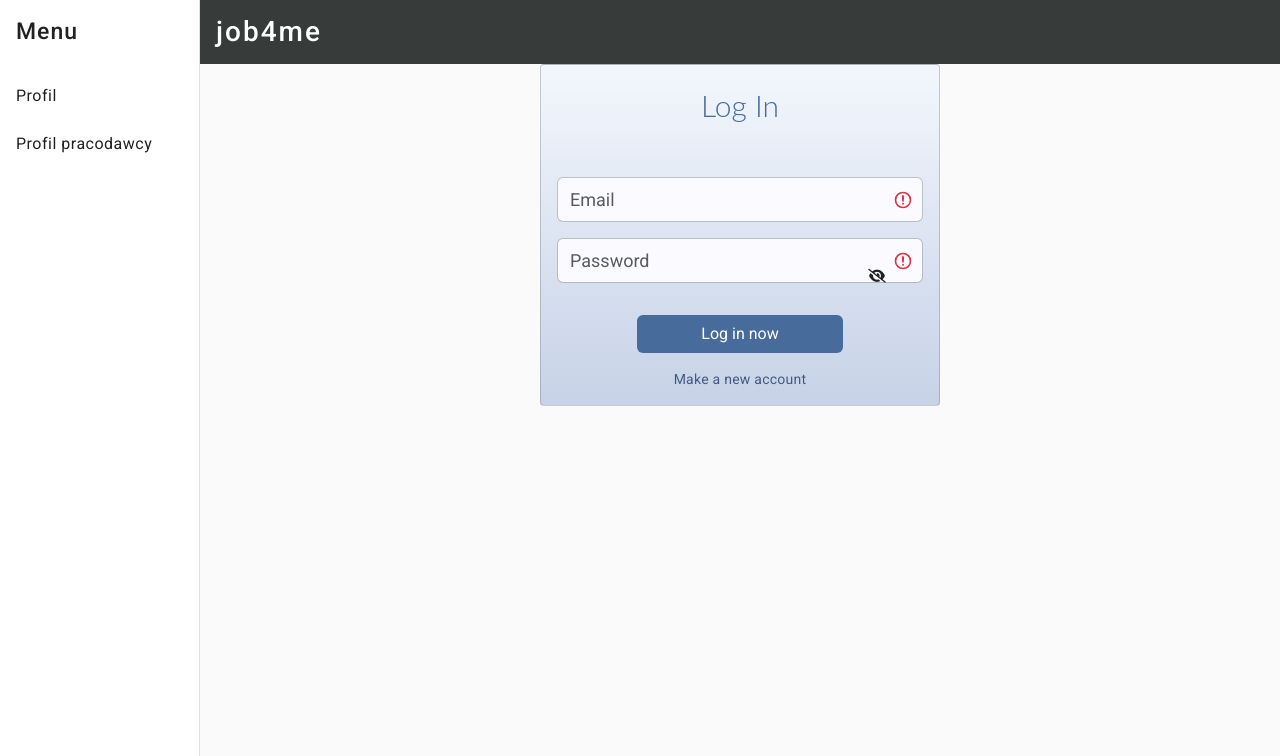
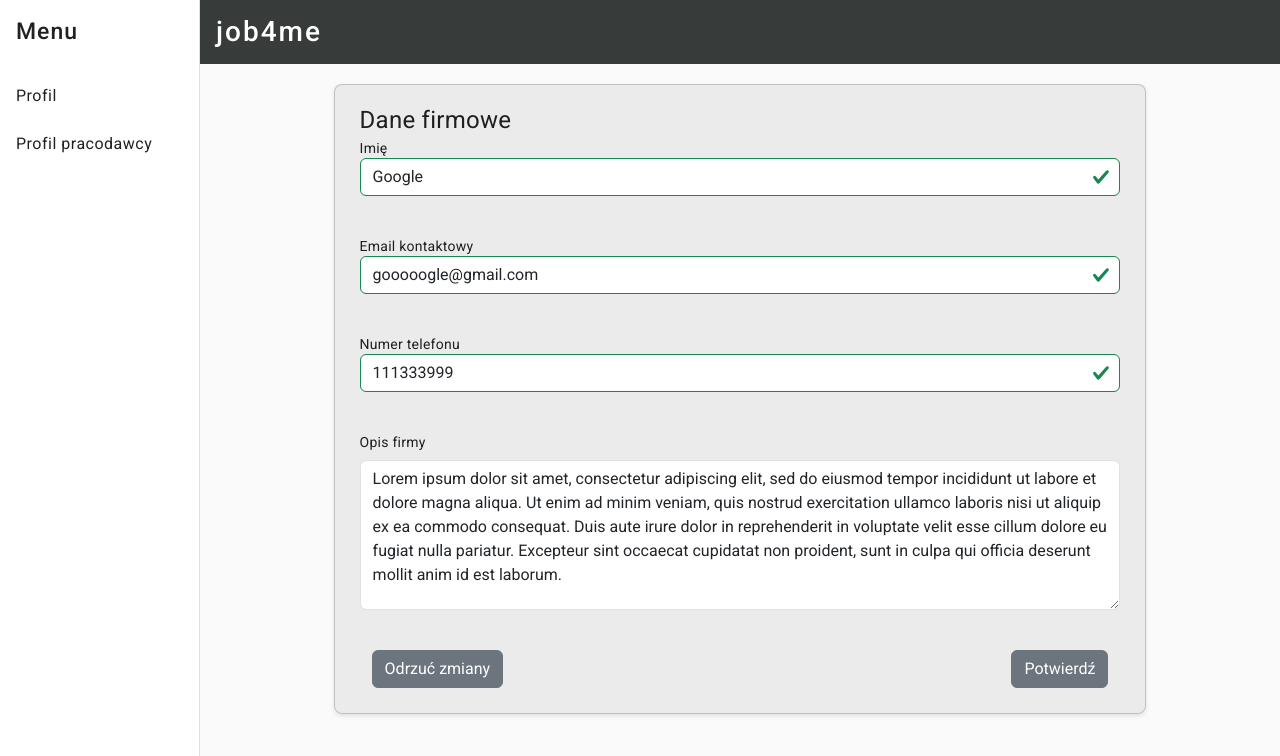
Before and after one commit to IzabelaRosinska/job4me-frontend, an Angular app: page /employer/editForm in a window 1280 px wide. Before the commit this address led to /login. Shown: the top 756 px of the page. Built offline with nearby package versions, Linux system fonts and the light colour scheme.

Commit message:
MIWM-221: Create edit info form employer

```diff
--- /dev/null
+++ b/src/app/employer/employer-account/employer-info-form/employer-info-form.component.html
@@ -0,0 +1,45 @@
+<div class="container align-content-left text-left main">
+
+
+  <div class="fieldset-outer">
+    <fieldset class="common-inputs-fieldset">
+      <form action="">
+        <legend>Dane firmowe</legend>
+        <label for="companyName">Imię</label>
+        <input type="text" #companyName id="companyName" name="companyName" class="form-control {{companyName.checkValidity()? 'is-valid':'is-invalid' }}" [minLength]="1" [maxLength]="100" (change)="companyName.checkValidity()" [(ngModel)]="employerAccountInfo.companyName" required>
+        <div *ngIf="!companyName.checkValidity()" class="invalid-feedback">Uzupełnij nazwę firmy</div>
+        <br><br>
+
+        <label for="mail">Email kontaktowy</label>
+        <input type="email" id="mail" #email  name="mail" class="form-control {{email.checkValidity() ? 'is-valid':'is-invalid' }}" [minLength]="1" [maxLength]="100" (change)="email.checkValidity()" [(ngModel)]="employerAccountInfo.email" required>
+        <div class="invalid-feedback" *ngIf="!email.checkValidity()" (change)="email.checkValidity()">{{email.value.length >0? 'Email niepoprawny' : 'Uzupełnij email'}}</div>
+        <br><br>
+
+        <label for="phone-number">Numer telefonu</label>
+        <input type="text" id="phone-number" #phoneNumber name="phone-number" class="form-control {{phoneNumber.checkValidity() ? 'is-valid':'is-invalid' }}" [minlength]="9"  [maxLength]="20" (change)="phoneNumber.checkValidity()" [(ngModel)]="employerAccountInfo.telephone" required>
+        <div class="invalid-feedback" *ngIf="!phoneNumber.checkValidity()" (change)="phoneNumber.checkValidity()">{{phoneNumber.value.length >=9? 'Telefon niepoprawny' : 'Uzupełnij numer kontaktowy'}}</div><br><br>
+
+
+        <label for="description" class="form-label">Opis firmy</label>
+        <textarea type="text" id="description" name="description" class="form-control aboutMe" [(ngModel)]="employerAccountInfo.description" ></textarea><br><br>
+
+
+        <div class="container">
+          <div class="row">
+
+            <div class="col ">
+              <button class="btn btn-secondary" (click)="openDeclineDialog()" [disabled]="!companyName.checkValidity()  || !email.checkValidity() || !phoneNumber.checkValidity() ">Odrzuć zmiany</button>
+            </div>
+
+            <div class="col w-100 text-end">
+              <button class="btn btn-secondary" (click)="openConfirmDialog()" type="submit" [disabled]="!companyName.checkValidity() || !email.checkValidity() || !phoneNumber.checkValidity()">Potwierdź</button>
+            </div>
+
+          </div>
+        </div>
+      </form>
+    </fieldset>
+  </div>
+
+
+</div>
--- /dev/null
+++ b/src/app/employer/employer-account/employer-info-form/employer-info-form.component.scss
@@ -0,0 +1,12 @@
+
+.cv-list-elem{
+  width: 98%;
+  margin: 10px;
+  margin-bottom: 20px;
+  border: 1px solid rgba(66,66,66,0.3);
+  padding: 2vh;
+}
+
+.aboutMe{
+  height: 150px;
+}
--- /dev/null
+++ b/src/app/employer/employer-account/employer-info-form/employer-info-form.component.ts
@@ -0,0 +1,76 @@
+import { Component } from '@angular/core';
+import {EmployerAccount} from "../../../types";
+import {
+  SimpleTrueFalsePopUpComponent
+} from "../../../utilities/pop-up/simple-true-false-pop-up/simple-true-false-pop-up.component";
+import {MatDialog} from "@angular/material/dialog";
+import {ActivatedRoute, Router} from "@angular/router";
+import {EmployeeService} from "../../../worker/service/employee.service";
+
+@Component({
+  selector: 'app-employer-info-form',
+  templateUrl: './employer-info-form.component.html',
+  styleUrls: ['./employer-info-form.component.scss']
+})
+export class EmployerInfoFormComponent {
+
+
+  constructor(public  dialog: MatDialog,
+              private router: Router,
+              private service: EmployeeService,
+              private route: ActivatedRoute) { }
+
+
+  employerAccountInfo: EmployerAccount = {
+    id: "000001",
+    companyName: "Google",
+    email: "gooooogle@gmail.com",
+    telephone: "111333999",
+    description: "Lorem ipsum dolor sit amet, consectetur adipiscing elit, sed do eiusmod tempor incididunt ut labore et " +
+      "dolore magna aliqua. Ut enim ad minim veniam, quis nostrud exercitation ullamco laboris nisi ut aliquip ex ea commodo consequat." +
+      " Duis aute irure dolor in reprehenderit in voluptate velit esse cillum dolore eu fugiat nulla pariatur. Excepteur sint occaecat" +
+      " cupidatat non proident, sunt in culpa qui officia deserunt mollit anim id est laborum.",
+
+  }
+
+  openConfirmDialog(): void {
+    const dialogRef = this.dialog.open(SimpleTrueFalsePopUpComponent, {
+      data:
+        {
+          title: "Potwierdzenie",
+          mainMessage: "Czy chcesz potwierdzić operacje?",
+          confirmMessage: "Tak",
+          declineMessage: "Nie"
+        }
+    });
+
+    dialogRef.afterClosed().subscribe(result => {
+
+      // add logic for saving data
+
+    });
+
+
+
+  }
+
+  openDeclineDialog(): void {
+    const dialogRef = this.dialog.open(SimpleTrueFalsePopUpComponent, {
+      data:
+        {
+          title: "Odrzuć zmiany ",
+          mainMessage: "Czy chcesz odrzucić wprowadzone zmiany?",
+          confirmMessage: "Tak",
+          declineMessage: "Nie"
+        }
+    });
+
+    dialogRef.afterClosed().subscribe(result => {
+
+      // add redirecting to client page
+      if(result)
+        this.router.navigate(['employer/account']);
+    });
+  }
+
+}
--- a/src/app/employer/employer-routing.module.ts
+++ b/src/app/employer/employer-routing.module.ts
@@ -2,9 +2,11 @@ import { NgModule } from '@angular/core';
 import { RouterModule, Routes } from '@angular/router';
 import {WorkerAccountComponent} from "../worker/worker-account/worker-account.component";
 import {EmployerAccountComponent} from "./employer-account/employer-account.component";
+import {EmployerInfoFormComponent} from "./employer-account/employer-info-form/employer-info-form.component";
 
 const routes: Routes = [
   {path: 'employer/account', component: EmployerAccountComponent},
+  {path: 'employer/editForm', component: EmployerInfoFormComponent},
 ];
 
 @NgModule({
--- a/src/app/employer/employer.module.ts
+++ b/src/app/employer/employer.module.ts
@@ -3,16 +3,20 @@ import {CommonModule} from '@angular/common';
 
 import {EmployerRoutingModule} from './employer-routing.module';
 import { EmployerAccountComponent } from './employer-account/employer-account.component';
+import { EmployerInfoFormComponent } from './employer-account/employer-info-form/employer-info-form.component';
+import {FormsModule} from "@angular/forms";
 import {UtilitiesModule} from "../utilities/utilities.module";
 
 
 @NgModule({
   declarations: [
-    EmployerAccountComponent
+    EmployerAccountComponent,
+    EmployerInfoFormComponent
   ],
   imports: [
     CommonModule,
     EmployerRoutingModule,
+    FormsModule,
     UtilitiesModule
   ]
 })
```
Also changed, not shown: 1 other file (tests, documents, lock files or other folders).
